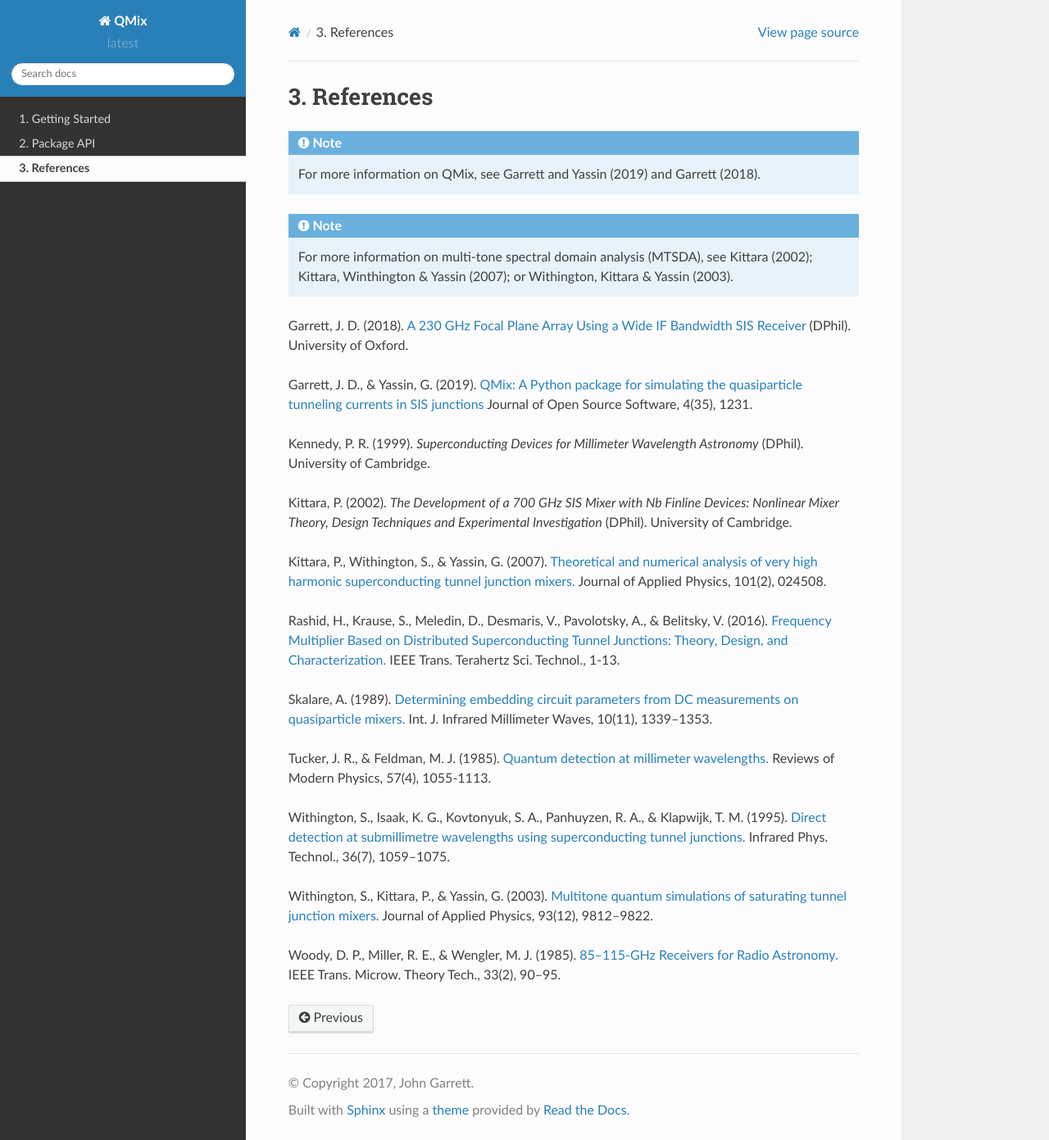
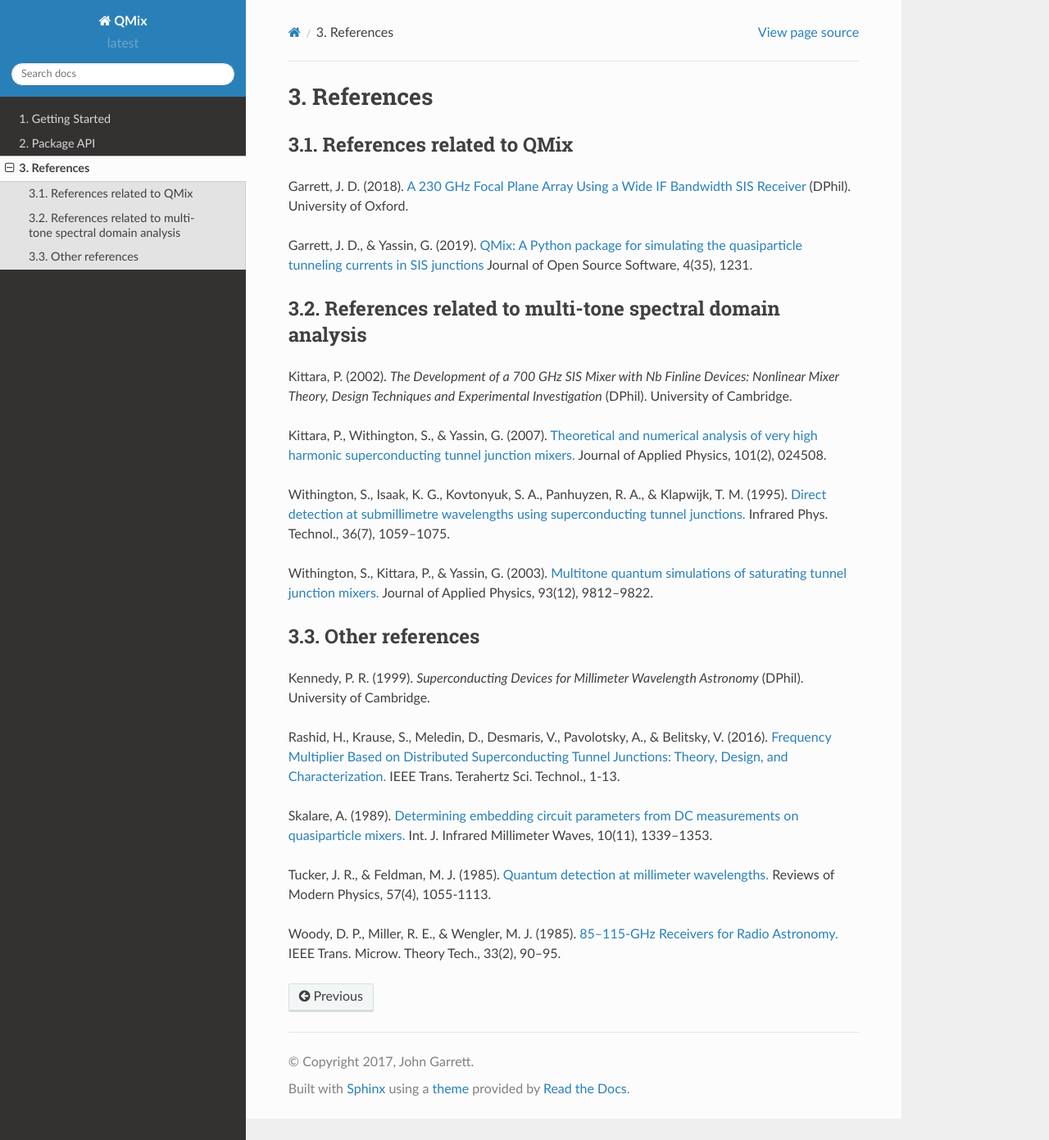
Before and after one commit to garrettj403/QMix, a Sphinx documentation site: the page built from docs/source/references.rst, in a window 1280 px wide and 1391 px high. Shown: the whole window at 82% size. Built offline with Sphinx 7.4.7 and the Read the Docs theme 2.0.0, drawn with Linux system fonts in a browser that asks for light colours; pages that are not in the unit, such as notebooks, are missing from menus.

Commit message:
Update references [ci skip]

```diff
--- a/docs/source/references.rst
+++ b/docs/source/references.rst
@@ -3,19 +3,28 @@
 References
 ==========
 
-.. note:: For more information on QMix, see Garrett and Yassin (2019) and Garrett (2018).
-
-.. note:: For more information on multi-tone spectral domain analysis (MTSDA), see Kittara (2002); Kittara, Winthington & Yassin (2007); or Withington, Kittara & Yassin (2003).
+References related to QMix
+--------------------------
 
 Garrett, J. D. (2018). `A 230 GHz Focal Plane Array Using a Wide IF Bandwidth SIS Receiver <https://ora.ox.ac.uk/objects/uuid:d47fbf3b-1cf3-4e58-be97-767b9893066e>`_ (DPhil). University of Oxford.
 
 Garrett, J. D., & Yassin, G. (2019). `QMix: A Python package for simulating the quasiparticle tunneling currents in SIS junctions <http://joss.theoj.org/papers/10.21105/joss.01231>`_ Journal of Open Source Software, 4(35), 1231.
 
-Kennedy, P. R. (1999). *Superconducting Devices for Millimeter Wavelength Astronomy* (DPhil). University of Cambridge.
+References related to multi-tone spectral domain analysis
+---------------------------------------------------------
 
 Kittara, P. (2002). *The Development of a 700 GHz SIS Mixer with Nb Finline Devices: Nonlinear Mixer Theory, Design Techniques and Experimental Investigation* (DPhil). University of Cambridge.
 
 Kittara, P., Withington, S., & Yassin, G. (2007). `Theoretical and numerical analysis of very high harmonic superconducting tunnel junction mixers. <https://aip.scitation.org/doi/10.1063/1.2424407>`_ Journal of Applied Physics, 101(2), 024508.
+
+Withington, S., Isaak, K. G., Kovtonyuk, S. A., Panhuyzen, R. A., & Klapwijk, T. M. (1995). `Direct detection at submillimetre wavelengths using superconducting tunnel junctions. <http://linkinghub.elsevier.com/retrieve/pii/1350449595000585>`_ Infrared Phys. Technol., 36(7), 1059–1075.
+
+Withington, S., Kittara, P., & Yassin, G. (2003). `Multitone quantum simulations of saturating tunnel junction mixers. <http://aip.scitation.org/doi/10.1063/1.1576515>`_ Journal of Applied Physics, 93(12), 9812–9822.
+
+Other references
+----------------
+
+Kennedy, P. R. (1999). *Superconducting Devices for Millimeter Wavelength Astronomy* (DPhil). University of Cambridge.
 
 Rashid, H., Krause, S., Meledin, D., Desmaris, V., Pavolotsky, A., & Belitsky, V. (2016). `Frequency Multiplier Based on Distributed Superconducting Tunnel Junctions: Theory, Design, and Characterization. <http://ieeexplore.ieee.org/document/7511700/>`_ IEEE Trans. Terahertz Sci. Technol., 1-13.
 
@@ -23,8 +32,4 @@ Skalare, A. (1989). `Determining embedding circuit parameters from DC measuremen
 
 Tucker, J. R., & Feldman, M. J. (1985). `Quantum detection at millimeter wavelengths. <https://link.aps.org/doi/10.1103/RevModPhys.57.1055>`_ Reviews of Modern Physics, 57(4), 1055-1113.
 
-Withington, S., Isaak, K. G., Kovtonyuk, S. A., Panhuyzen, R. A., & Klapwijk, T. M. (1995). `Direct detection at submillimetre wavelengths using superconducting tunnel junctions. <http://linkinghub.elsevier.com/retrieve/pii/1350449595000585>`_ Infrared Phys. Technol., 36(7), 1059–1075.
-
-Withington, S., Kittara, P., & Yassin, G. (2003). `Multitone quantum simulations of saturating tunnel junction mixers. <http://aip.scitation.org/doi/10.1063/1.1576515>`_ Journal of Applied Physics, 93(12), 9812–9822.
-
 Woody, D. P., Miller, R. E., & Wengler, M. J. (1985). `85--115-GHz Receivers for Radio Astronomy. <https://ieeexplore.ieee.org/abstract/document/1132955>`_ IEEE Trans. Microw. Theory Tech., 33(2), 90–95.
```
